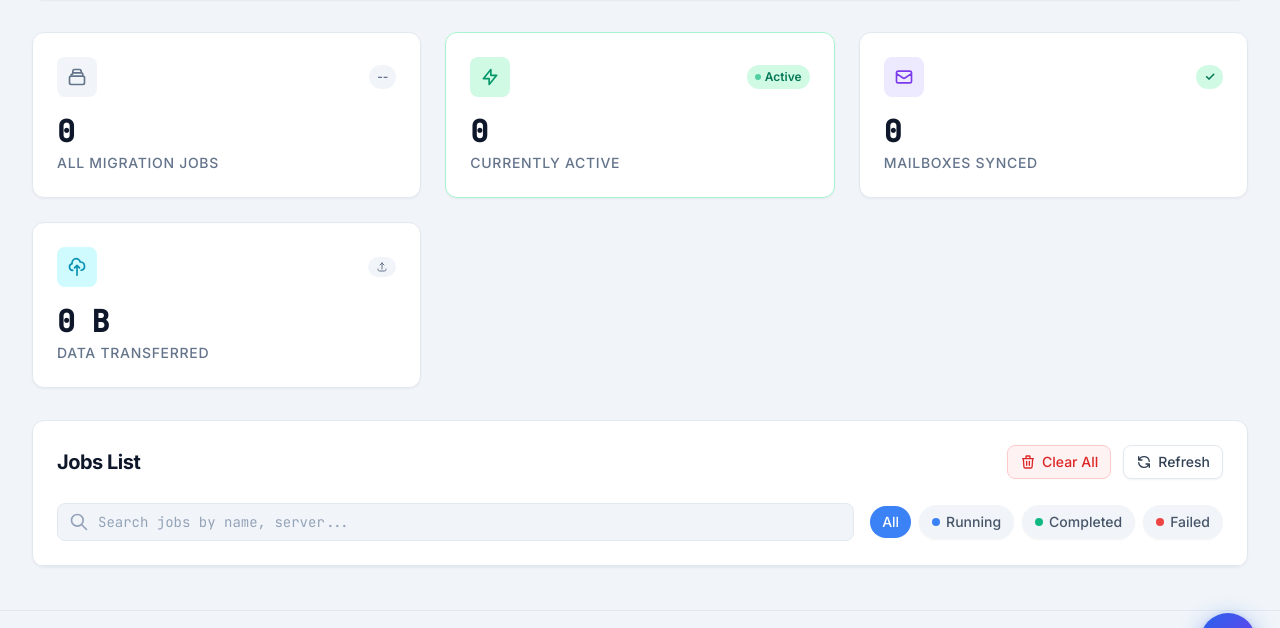
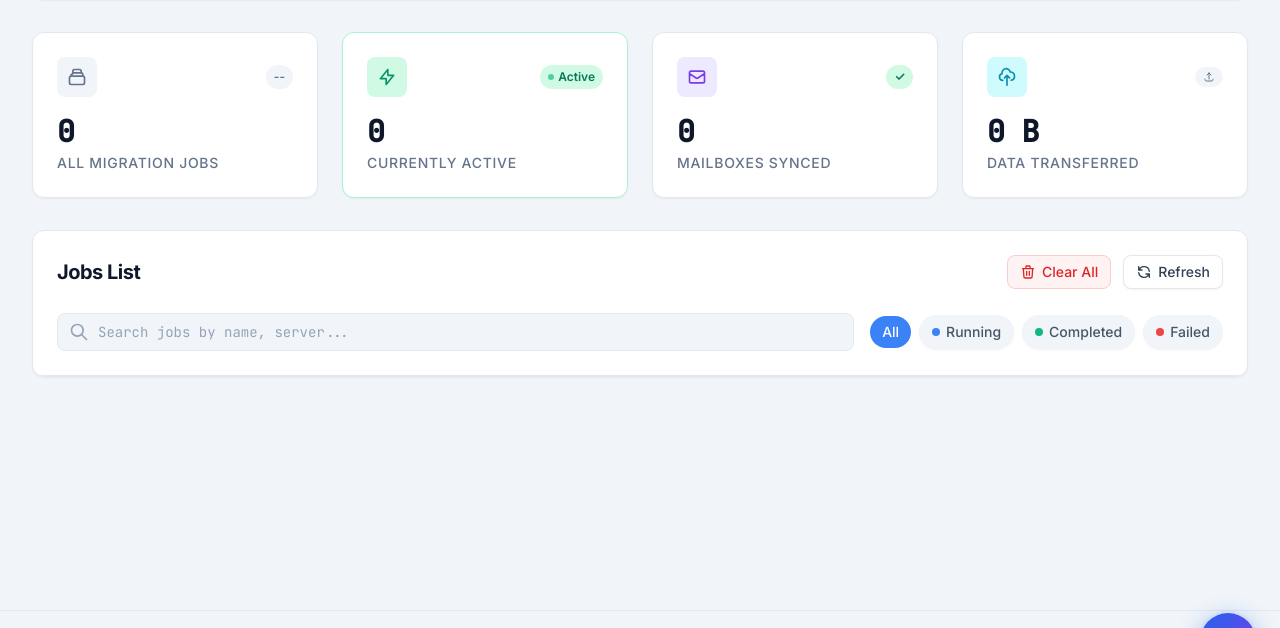
Before and after one commit to phongdh262/web_imapsyncmail, a FastAPI app: page / in a window 1280 px wide. Shown: the part 107-735 px from the top of the page. Run offline with FastAPI, Linux system fonts and the light colour scheme; data that the repository does not hold is empty; some libraries are stand-ins or nearby versions.

Commit message:
Fix dashboard stats layout to show 4 cards per row on large screens

```diff
--- a/templates/index.html
+++ b/templates/index.html
@@ -1,7 +1,7 @@
 {% extends "base.html" %}
 
 {% block content %}
-<div class="grid grid-cols-1 md:grid-cols-3 gap-6 mb-8 stagger-item">
+<div class="grid grid-cols-1 sm:grid-cols-2 lg:grid-cols-4 gap-6 mb-8 stagger-item">
     <!-- Total Jobs Stat -->
     <div class="bg-white dark:bg-slate-900 rounded-xl p-6 border border-slate-200 dark:border-slate-800 shadow-sm relative overflow-hidden group">
         <div class="flex items-center justify-between mb-4 relative z-10">
@@ -54,7 +54,7 @@
     </div>
 
     <!-- Data Transferred -->
-    <div class="bg-white dark:bg-slate-900 rounded-xl p-6 border border-slate-200 dark:border-slate-800 shadow-sm relative overflow-hidden group md:col-span-3 lg:col-span-1 hidden lg:block">
+    <div class="bg-white dark:bg-slate-900 rounded-xl p-6 border border-slate-200 dark:border-slate-800 shadow-sm relative overflow-hidden group">
         <div class="flex items-center justify-between mb-4 relative z-10">
             <div class="w-10 h-10 bg-cyan-100 dark:bg-cyan-900/30 rounded-lg flex items-center justify-center text-cyan-600 dark:text-cyan-400 group-hover:bg-cyan-200 dark:group-hover:bg-cyan-900/50 transition-colors">
                 <svg xmlns="http://www.w3.org/2000/svg" class="h-5 w-5" fill="none" viewBox="0 0 24 24" stroke="currentColor">
```
